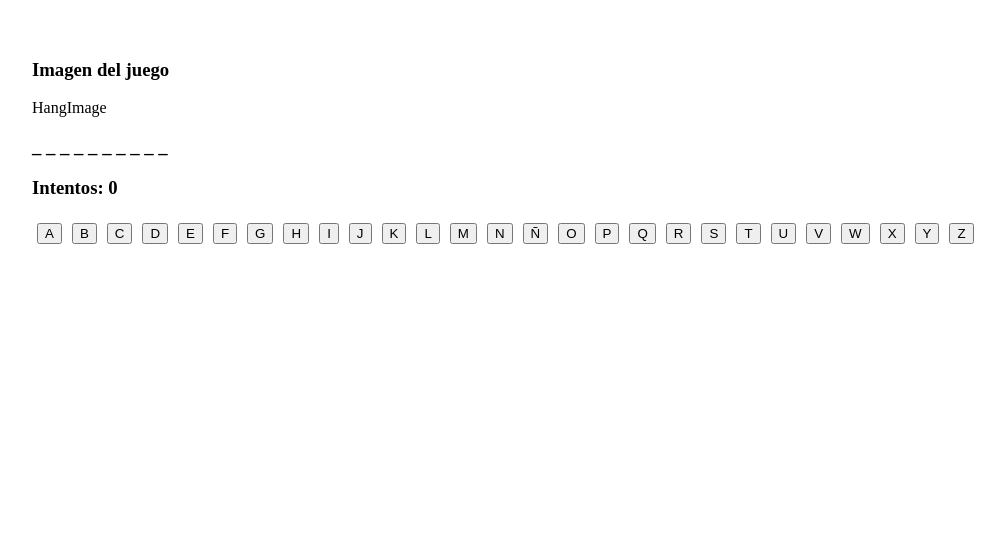
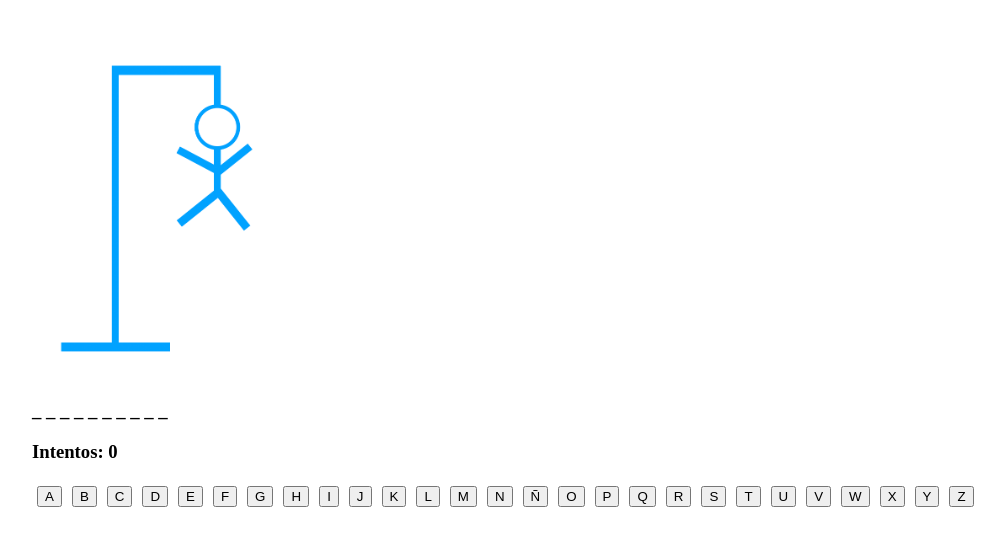
Before and after one commit to OscarTerceros/hanginGame, a React (Vite) app: page / in a window 1280 px wide. Shown: the top 546 px of the page, without its empty margins (8-1013 px from the left). Built offline with nearby package versions, Linux system fonts and the light colour scheme.

Commit message:
Mostrar imagenes del ahoracado

```diff
--- a/src/App.tsx
+++ b/src/App.tsx
@@ -7,8 +7,7 @@
   return (
     <>
       {/* Imágenes */}
-      <h3>Imagen del juego</h3>
-      <HangImage/>
+      <HangImage imageNumber = { 9 } />
 
       {/* Palabra oculta */}
       <h3>_ _ _ _ _ _ _ _ _ _</h3>
--- a/src/components/HangImage.tsx
+++ b/src/components/HangImage.tsx
@@ -1,5 +1,43 @@
-export const HangImage = () => {
+import image0 from '../assets/0.png';
+import image1 from '../assets/1.png';
+import image2 from '../assets/2.png';
+import image3 from '../assets/3.png';
+import image4 from '../assets/4.png';
+import image5 from '../assets/5.png';
+import image6 from '../assets/6.png';
+import image7 from '../assets/7.png';
+import image8 from '../assets/8.png';
+import image9 from '../assets/9.png';
+
+const images: string[] = [
+  image0,
+  image1,
+  image2,
+  image3,
+  image4,
+  image5,
+  image6,
+  image7,
+  image8,
+  image9,
+]
+
+interface Props {
+  imageNumber: number;
+}
+
+export const HangImage = ( { imageNumber }: Props ) => {
+
+  if ( imageNumber >= 9 ){
+    imageNumber = 9;
+  }
+
   return (
-    <div>HangImage</div>
+    <img
+      src = { images[imageNumber]  }
+      alt = 'Hang Image'
+      style = {{width: 250}}
+
+    />
   )
 }
```
